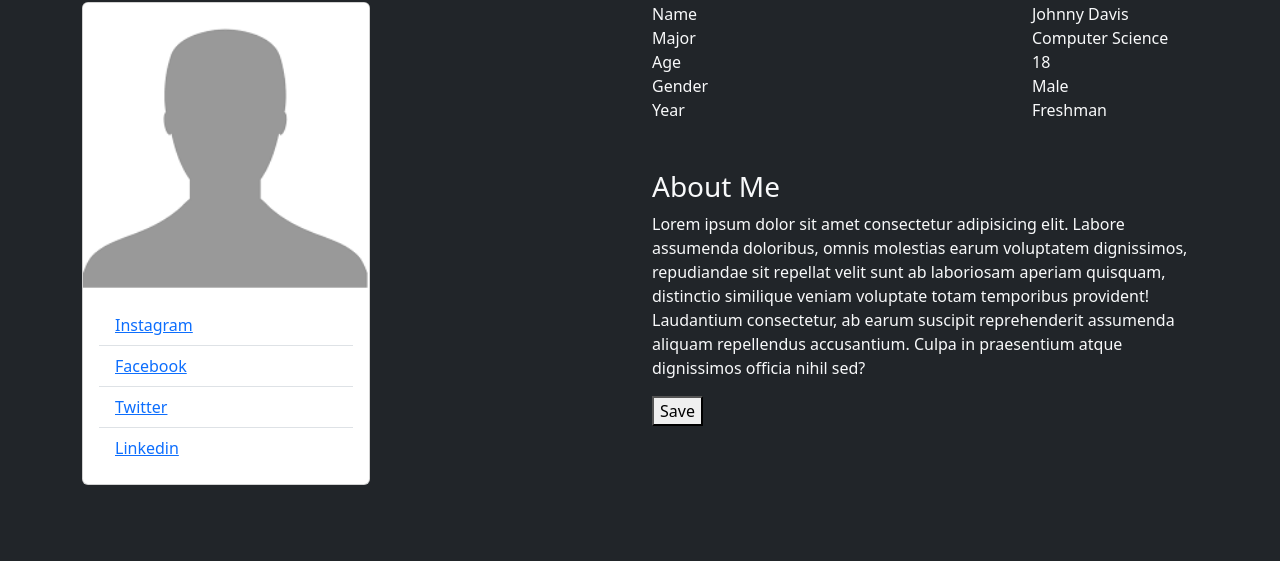
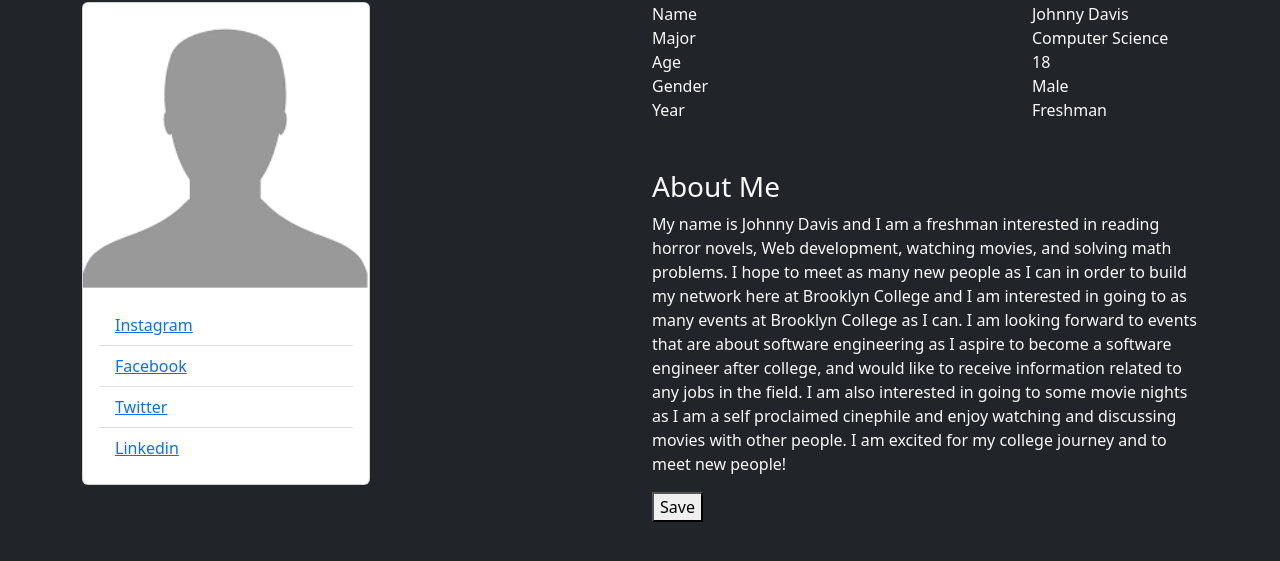
Before and after one commit to kaplos/Cisc3650, a plain HTML site: page profile.html in a window 1280 px wide. Shown: the part 119-680 px from the top of the page. Drawn offline with nearby package versions, Linux system fonts and the light colour scheme.

Commit message:
Updated the profile description.

```diff
--- a/profile.html
+++ b/profile.html
@@ -102,7 +102,7 @@
                 </div>
                 <h3 class="mt-5">About Me</h3>
                 <p class="text-justify editable" contenteditable="true">
-                    Lorem ipsum dolor sit amet consectetur adipisicing elit. Labore assumenda doloribus, omnis molestias earum voluptatem dignissimos, repudiandae sit repellat velit sunt ab laboriosam aperiam quisquam, distinctio similique veniam voluptate totam temporibus provident! Laudantium consectetur, ab earum suscipit reprehenderit assumenda aliquam repellendus accusantium. Culpa in praesentium atque dignissimos officia nihil sed?
+                    My name is Johnny Davis and I am a freshman interested in reading horror novels, Web development, watching movies, and solving math problems. I hope to meet as many new people as I can in order to build my network here at Brooklyn College and I am interested in going to as many events at Brooklyn College as I can. I am looking forward to events that are about software engineering as I aspire to become a software engineer after college, and would like to receive information related to any jobs in the field. I am also interested in going to some movie nights as I am a self proclaimed cinephile and enjoy watching and discussing movies with other people. I am excited for my college journey and to meet new people!
                 </p>
             </div>
         </div>
```
